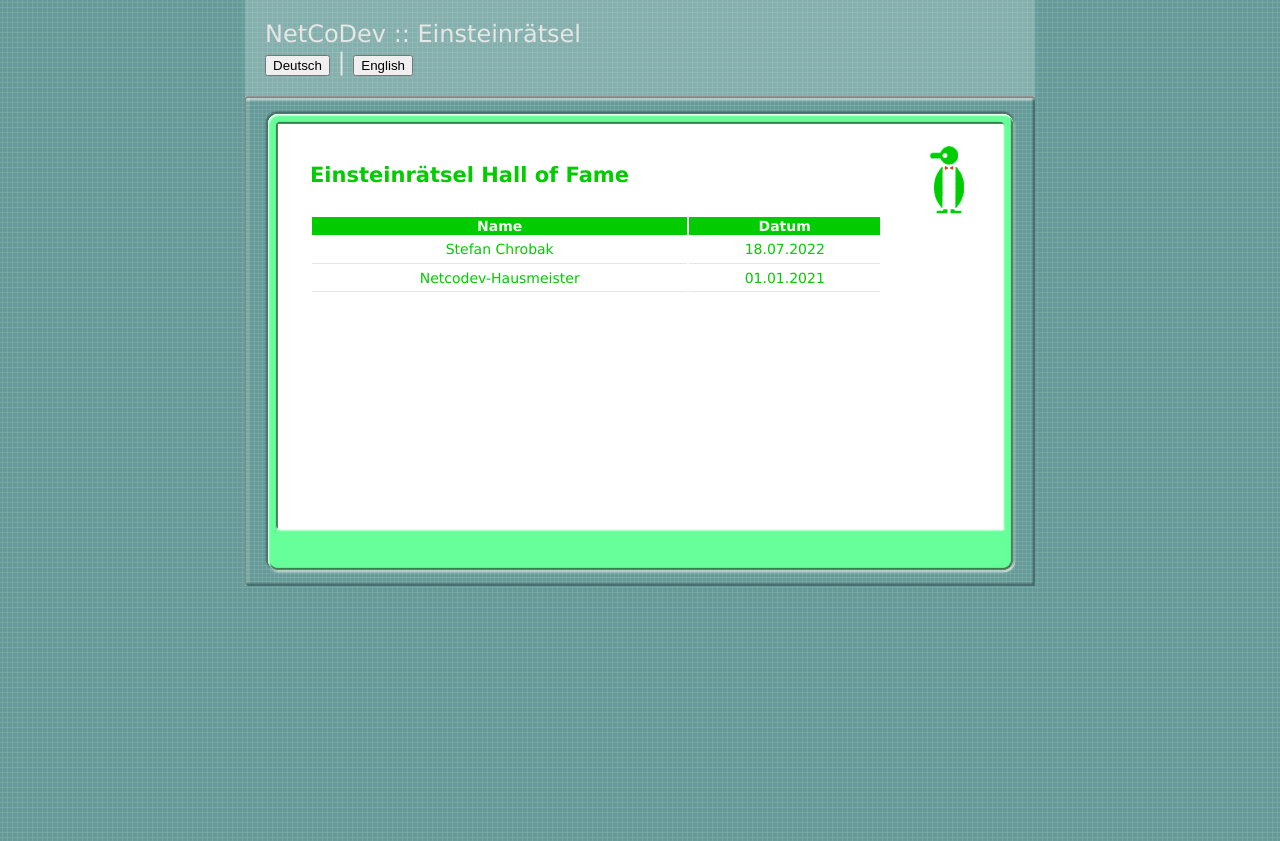
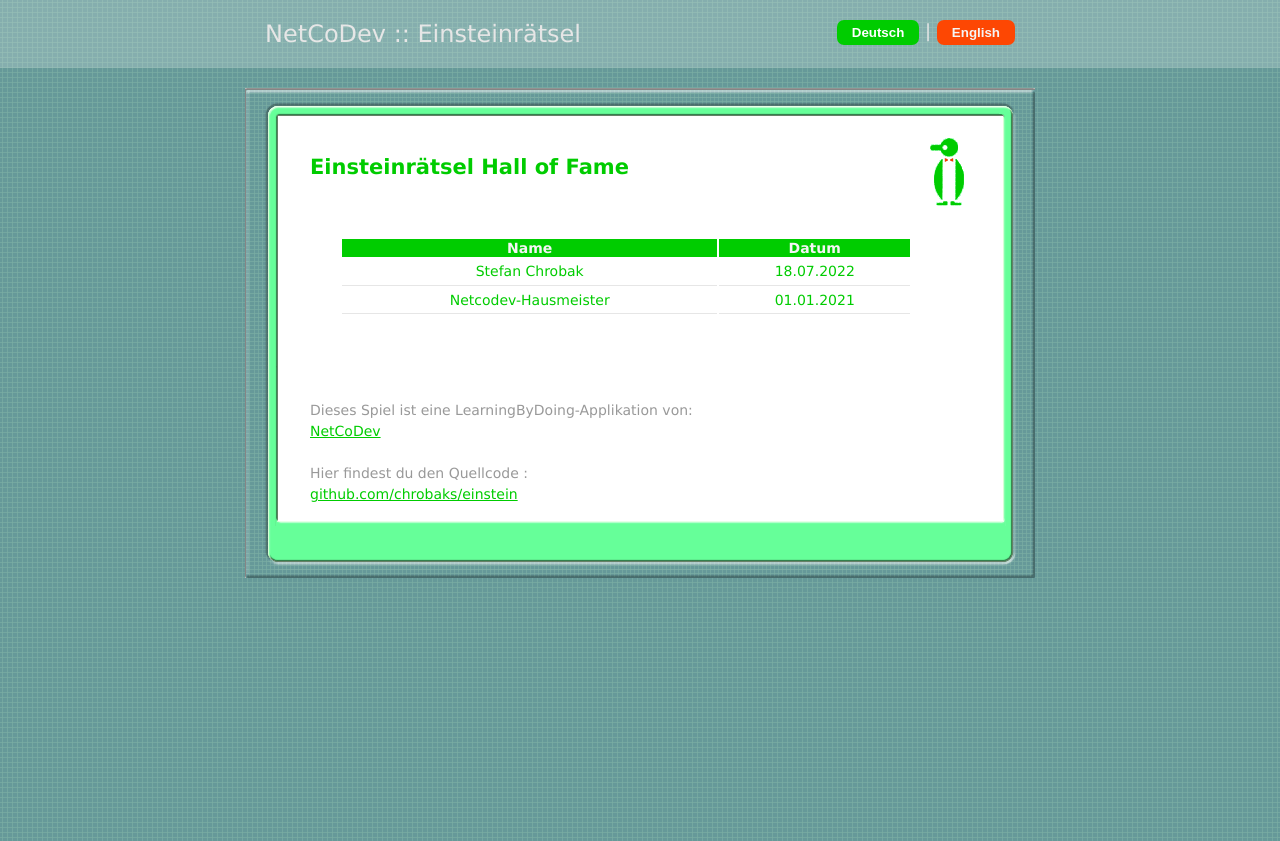
Before and after one commit to chrobaks/einstein, a PHP site: page /hof.html in a window 1280 px wide. Run offline with PHP 8.4, Linux system fonts and the light colour scheme.

Commit message:
Fixed hof.css

```diff
--- a/app/css/hof.css
+++ b/app/css/hof.css
@@ -31,21 +31,86 @@ body {
 
 /*
 # -----------------------------
+# Shared buttons and utilities
+# -----------------------------
+*/
+
+button.btn,
+a.btn {
+    background-color: var(--color-action);
+    color: var(--color-text-button);
+    text-align: center;
+    padding: 5px 15px;
+    border: 0;
+    cursor: pointer;
+    font-weight: bold;
+    border-radius: 7px;
+}
+
+a.btn {
+    display: inline-block;
+    padding: 3px 15px !important;
+}
+
+a.btn-green {
+    background-color: var(--color-success);
+    color: var(--color-white) !important;
+    font-size: 11px;
+    text-decoration: none;
+}
+
+.clearB {
+    margin: 0;
+    padding: 0;
+    clear: both;
+}
+
+.txt-green {
+    color: var(--color-success);
+}
+
+.txt-bold {
+    font-weight: bold;
+}
+
+/*
+# -----------------------------
 # Header and language controls
 # -----------------------------
 */
 
 .header {
-    width: 790px;
+    width: 100%;
     margin: 0 auto;
-    font-size: 24px;
     padding: 20px 0;
     background-color: var(--color-header-background);
     color: var(--color-text-light);
 }
 
-.header div {
+.header-content {
+    display: flex;
+    justify-content: space-between;
+    width: 790px;
+    margin: 0 auto;
+}
+
+.header div.header-title {
     padding-left: 20px;
+    font-size: 24px;
+}
+
+.header div.header-ctrl-trans {
+    padding-right: 20px;
+    font-size: 18px;
+}
+
+.header div.header-ctrl-trans .ctrl-trans {
+    cursor: pointer;
+}
+
+.header div.header-ctrl-trans .ctrl-trans.active-trans {
+    background-color: var(--color-success);
+    color: var(--color-white) !important;
 }
 
 /*
@@ -56,7 +121,7 @@ body {
 
 .container-landingpage {
     position: relative;
-    margin: 0 auto;
+    margin:20px auto 0;
     border: 0;
     width: 790px;
     height: 490px;
@@ -133,7 +198,8 @@ body {
 
 #GameRegistration .table-container {
     width: calc(100% - 150px);
-    height: 380px;
+    /*height: 380px;*/
+    padding: 30px;
     overflow-y: auto;
     margin-left: 30px;
 }
--- a/hof.html
+++ b/hof.html
@@ -20,8 +20,10 @@
 </head>
 <body>
     <div class="header">
-        <div><span data-trans-key="common.brand">NetCoDev :: Einsteinrätsel</span></div>
-        <div><button type="button" data-trans-value="de" class="ctrl-trans">Deutsch</button> | <button type="button" data-trans-value="en" class="ctrl-trans">English</button></div>
+        <div class="header-content">
+            <div class="header-title"><span data-trans-key="common.brand">NetCoDev :: Einsteinrätsel</span></div>
+            <div class="header-ctrl-trans"><button data-trans-value="de" class="btn ctrl-trans"><span data-trans-key="common.languages.de">Deutsch</span></button> | <button data-trans-value="en" class="btn ctrl-trans"><span data-trans-key="common.languages.en">English</span></button></div>
+        </div>
     </div>
     <div id="GameRegistration" class="container-landingpage">
         <div class="landingpage-content">
```
